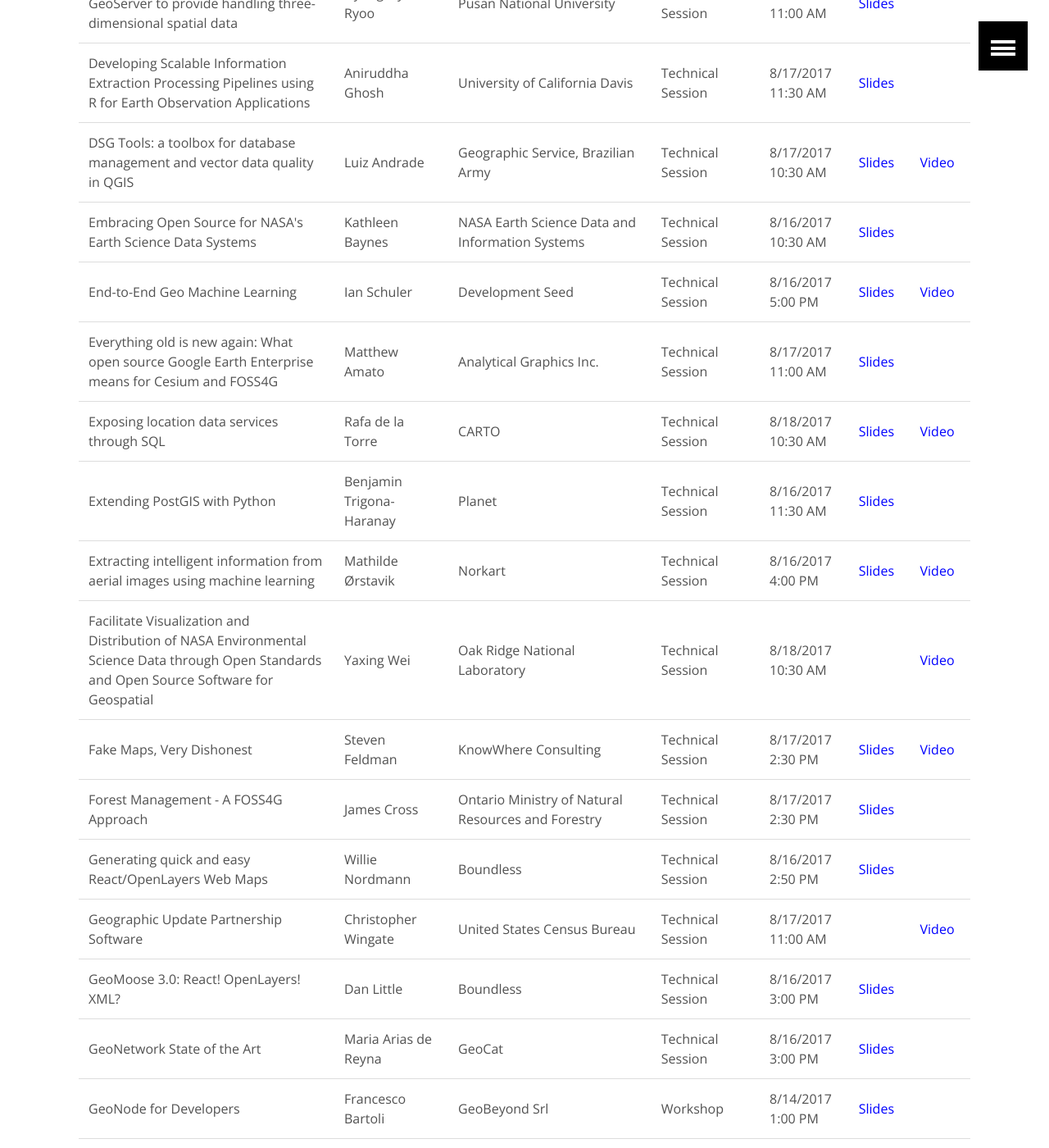
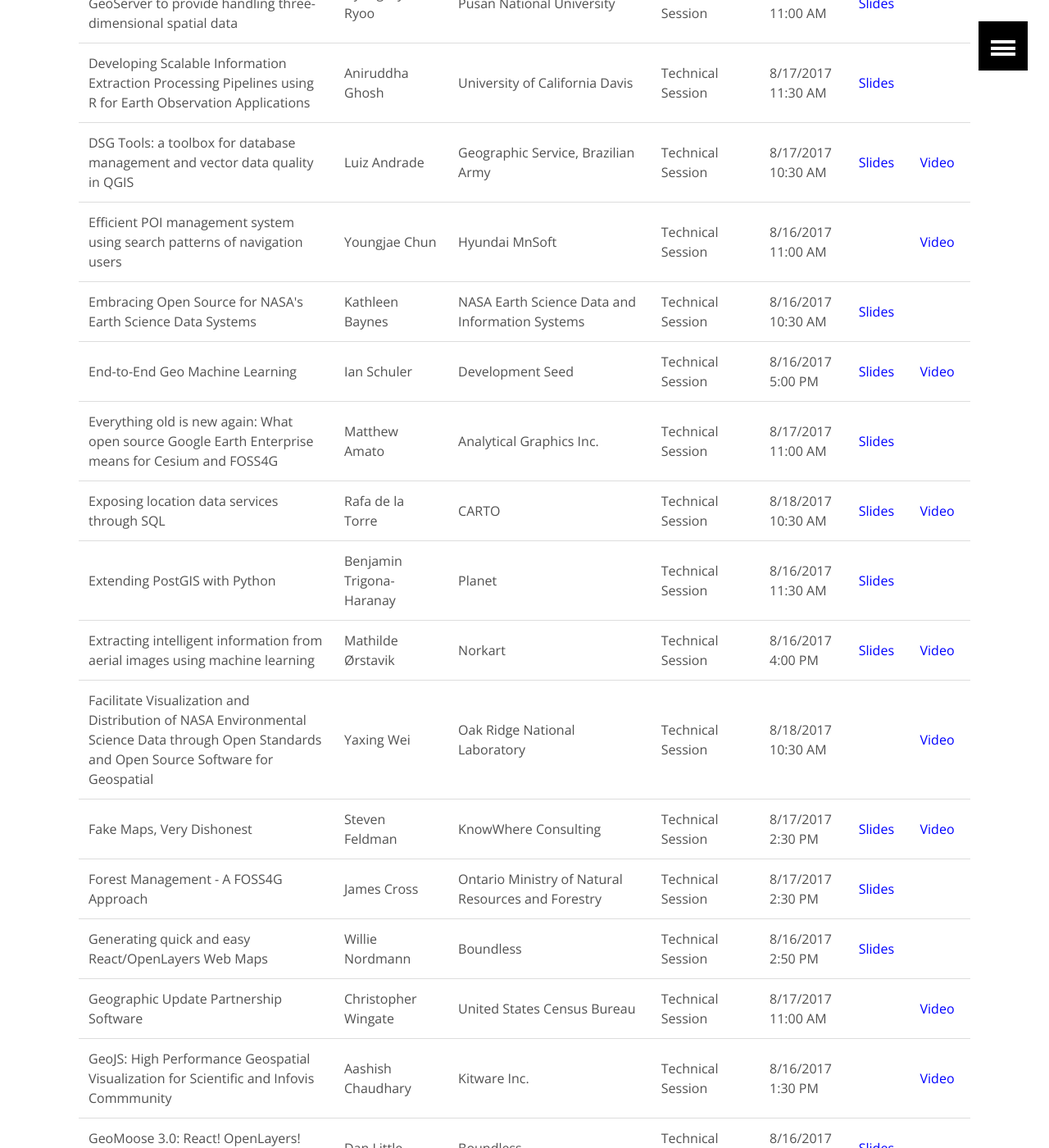
Before and after one commit to AvidGeo/foss4g2017-dev, a Jekyll site: the page built from post_conference/index.html, in a window 1280 px wide and 1400 px high, scrolled down 4770 px. Shown: the whole window at 82% size. Built offline with Jekyll 4.4.1, drawn with Linux system fonts in a browser that asks for light colours; some of the changed text lies outside the part shown.

Commit message:
add videos

```diff
--- a/post_conference/index.html
+++ b/post_conference/index.html
@@ -222,7 +222,7 @@
                 <td>Technical Session</td>
                 <td>8/16/2017 10:30 AM</td>
                 <td><a href="http://rawgit.com/marcjansen/foss4g-2017/master/index.html#/start" style="color:blue;">Slides</a></td>
-                <td></td>
+                <td><a href="https://vimeo.com/245130736" style="color:blue;">Video</a></td>
             </tr>
             <tr><td>Another Perspective View of Cesium for OGC Moving Features</td><td>Hyemi Jeong</td><td>Pusan National University</td><td>Technical Session</td><td>8/18/17 1:30 PM</td><td></td><td><a href="https://vimeo.com/239137178" style="color:blue;">Video</a></td></tr>
             <tr><td>Automatic generation of a 2-D-TIN for river hydraulics from 1-D cross section data</td><td>Jörg Höttges</td><td>FH Aachen</td><td>Technical Session</td><td>8/17/2017 3:00 PM</td><td><a href="../post_conference/flutoo_hoettges.pdf" style="color:blue;">Slides</a></td><td></td></tr>
@@ -329,6 +329,7 @@
                 <td></td>
             </tr>
              <tr><td>DSG Tools: a toolbox for database management and vector data quality in QGIS</td><td>Luiz Andrade</td><td>Geographic Service, Brazilian Army</td><td>Technical Session</td><td>8/17/2017 10:30 AM</td><td><a href="../post_conference/dsgtools.pdf" style="color:blue;">Slides</a></td><td><a href="https://vimeo.com/236781516" style="color:blue;">Video</a></td></tr>
+             <tr><td>Efficient POI management system using search patterns of navigation users</td><td>Youngjae Chun</td><td>Hyundai MnSoft</td><td>Technical Session</td><td>8/16/2017 11:00 AM</td><td></td><td><a href="https://vimeo.com/245134413" style="color:blue;">Video</a></td></tr>
              <tr><td>Embracing Open Source for NASA's Earth Science Data Systems</td><td>Kathleen Baynes</td><td>NASA Earth Science Data and Information Systems</td><td>Technical Session</td><td>8/16/2017 10:30 AM</td><td><a href="https://docs.google.com/presentation/d/1CI9pygIwIXPnDfN_AkTNuQufkR3qBJiIdy86MSByu3c/edit?usp=sharing" style="color:blue;">Slides</a></td><td></td></tr>
              <tr><td>End-to-End Geo Machine Learning</td><td>Ian Schuler</td><td>Development Seed</td><td>Technical Session</td><td>8/16/2017 5:00 PM</td><td><a href="http://drewbo.com/talks/foss4g-2017/#0" style="color:blue;">Slides</a></td><td><a href="https://vimeo.com/237470865" style="color:blue;">Video</a></td></tr>
             <tr>
@@ -372,6 +373,7 @@
                 <td></td>
             </tr>
             <tr><td>Geographic Update Partnership Software</td><td>Christopher Wingate</td><td>United States Census Bureau</td><td>Technical Session</td><td>8/17/2017 11:00 AM</td><td></td><td><a href="https://vimeo.com/236781953" style="color:blue;">Video</a></td></tr>
+            <tr><td>GeoJS: High Performance Geospatial Visualization for Scientific and Infovis Commmunity</td><td>Aashish Chaudhary</td><td>Kitware Inc.</td><td>Technical Session</td><td>8/16/2017 1:30 PM</td><td></td><td><a href="https://vimeo.com/245139823" style="color:blue;">Video</a></td></tr>
             <tr><td>GeoMoose 3.0: React! OpenLayers! XML?</td><td>Dan Little</td><td>Boundless</td><td>Technical Session</td><td>8/16/2017 3:00 PM</td><td><a href="https://docs.google.com/presentation/d/1yD9SVtCx6Oi40pkraJBCOfumpbp54MOXuSukmxT1gAM/edit?usp=drive_web" style="color:blue;">Slides</a></td><td></td></tr>
             <tr><td>GeoNetwork State of the Art</td><td>Maria Arias de Reyna</td><td>GeoCat</td><td>Technical Session</td><td>8/16/2017 3:00 PM</td><td><a href="https://delawen.github.io/slides/2017/StateOfTheArt/" style="color:blue;">Slides</a></td><td></td></tr>
             <tr><td>GeoNode for Developers</td><td>Francesco Bartoli</td><td>GeoBeyond Srl</td><td>Workshop</td><td>8/14/2017 1:00 PM</td><td><a href="http://geonode.org/dev-workshop/#/" style="color:blue;">Slides</a></td><td></td></tr>
@@ -483,6 +485,7 @@
                 <td></td>
             </tr>
             <tr><td>National Collaborative Mapping of Forests and Natural Resources From a Government Initiative - The Rural Environmental Registry (CAR)</td><td>Bernardo Trovão</td><td>Brazilian Forest Services</td><td>Technical Session</td><td>8/17/2017 3:00 PM</td><td><a href="../post_conference/SFB-CAR.pdf" style="color:blue;">Slides</a></td><td></td></tr>
+            <tr><td>Ngeo: a companion library for OpenLayers 3</td><td>Florent Gravin</td><td>Camptocamp SA</td><td>Technical Session</td><td>8/16/2017 11:30 AM</td><td></td><td><a href="https://vimeo.com/245138948" style="color:blue;">Video</a></td></tr>
             <tr>
                 <td>Noise: A new search index for semi structured data</td>
                 <td>Volker Mische</td>
```
